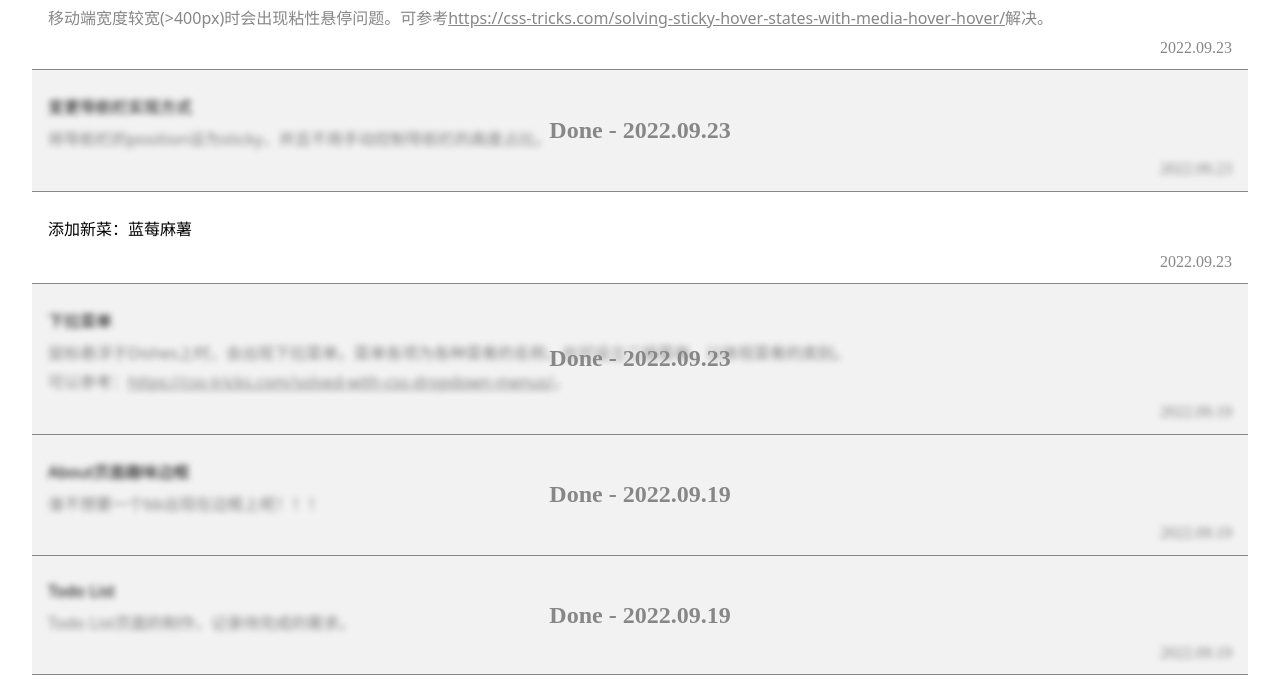
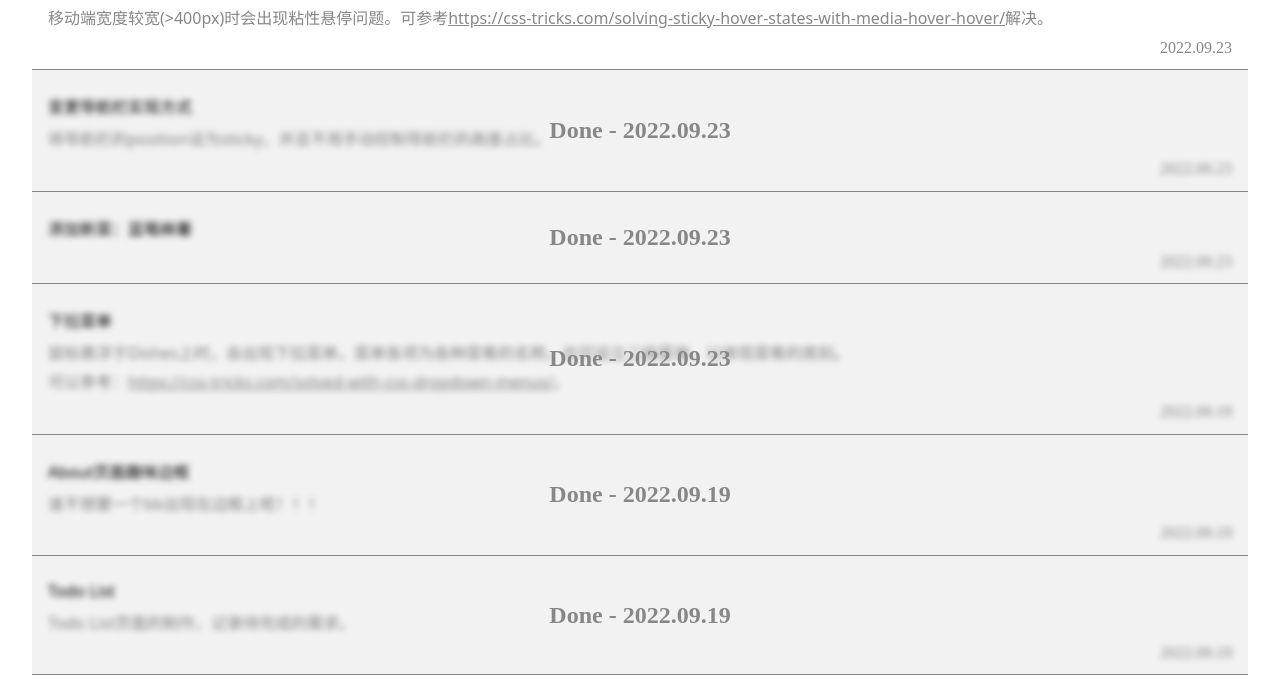
Before and after one commit to acst1223/dishes, a plain HTML site: page todo.html in a window 1280 px wide. Shown: the part 145-828 px from the top of the page. Drawn offline with Linux system fonts and the light colour scheme; a small style sheet from the web is missing.

Commit message:
todo update

```diff
--- a/todo.html
+++ b/todo.html
@@ -57,6 +57,7 @@
       <div class="todo_item">
         <h2>添加新菜：蓝莓麻薯</h2>
         <div class="date"><p>2022.09.23</p></div>
+        <div class="done_cover"><p>Done - 2022.09.23</p></div>
       </div>
       <div class="todo_item">
         <h2>下拉菜单</h2>
```
